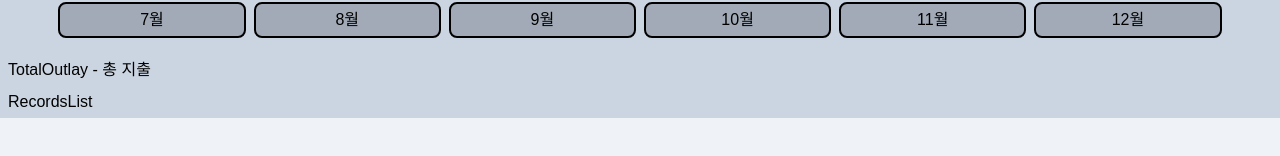
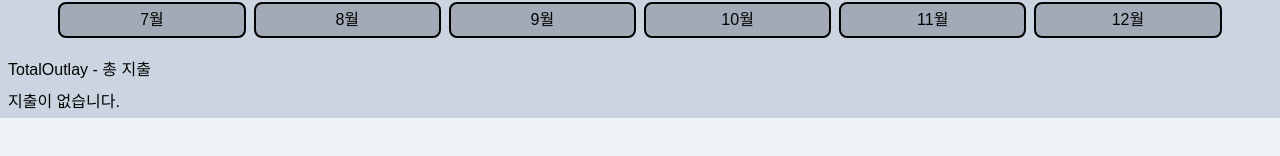
Before and after one commit to butterbeetle/sparta-account-book, a React (Vite) app: page / in a window 1280 px wide. Shown: the part 296-452 px from the top of the page. Built offline with nearby package versions, Linux system fonts and the light colour scheme.

Commit message:
Feat: 지출 표시

```diff
--- a/src/components/RecordsList.jsx
+++ b/src/components/RecordsList.jsx
@@ -1,8 +1,84 @@
-export default function RecordsList({ recordsData }) {
-  // console.log(recordsData);
+import styled from "styled-components";
+import formatAmount from "../utils/formatAmount";
+
+const RecordsListMainDiv = styled.div`
+  padding: 8px;
+  background-color: #cbd5e1;
+`;
+
+const ListUl = styled.ul`
+  display: flex;
+  flex-direction: column;
+  gap: 8px;
+`;
+
+const ListLi = styled.li`
+  display: flex;
+  justify-content: space-between;
+  align-items: center;
+  padding: 12px;
+  border-radius: 8px;
+  border: 1px solid gray;
+  box-shadow: rgba(0, 0, 0, 0.1) 0px 4px 6px;
+`;
+
+const ContentDiv = styled.div`
+  display: flex;
+  position: relative;
+  flex: 1;
+  flex-direction: column;
+  gap: 8px;
+`;
+
+const DateParagraph = styled.p`
+  color: gray;
+  font-size: 1rem;
+  font-weight: bold;
+`;
+
+const CategoryDiv = styled.div`
+  display: flex;
+  font-size: 1rem;
+  font-weight: bold;
+  color: #3c98fd;
+  width: fit-content;
+  max-width: 300px;
+`;
+
+const ContentParagraph = styled.p`
+  flex: 1;
+  white-space: nowrap;
+  overflow: hidden;
+  text-overflow: ellipsis;
+`;
+
+const AmountParagraph = styled.p`
+  font-size: 1.2rem;
+  font-weight: bold;
+  color: #3c98fd;
+`;
+
+export default function RecordsList({ selectedMonth, recordsData }) {
+  const filteredRecordsData = recordsData.filter(
+    ({ date }) => +date.split("-")[1] === +selectedMonth
+  );
+
   return (
-    <div className="p-2 bg-slate-300">
-      <h1>RecordsList</h1>
-    </div>
+    <RecordsListMainDiv>
+      <ListUl>
+        {filteredRecordsData.map(({ id, date, category, amount, content }) => (
+          <ListLi key={id}>
+            <ContentDiv>
+              <DateParagraph>{date}</DateParagraph>
+              <CategoryDiv>
+                {category} - <ContentParagraph>{content}</ContentParagraph>
+              </CategoryDiv>
+            </ContentDiv>
+            <AmountParagraph>{formatAmount(amount)}</AmountParagraph>
+          </ListLi>
+        ))}
+        {!filteredRecordsData.length && <div>지출이 없습니다.</div>}
+      </ListUl>
+    </RecordsListMainDiv>
   );
 }
--- a/src/pages/HomePage/HomePage.jsx
+++ b/src/pages/HomePage/HomePage.jsx
@@ -17,7 +17,7 @@ export default function HomePage({
         setSelectedMonth={setSelectedMonth}
       />
       <TotalOutlay />
-      <RecordsList recordsData={recordsData} />
+      <RecordsList selectedMonth={selectedMonth} recordsData={recordsData} />
     </main>
   );
 }
--- /dev/null
+++ b/src/utils/formatAmount.js
@@ -0,0 +1,3 @@
+export default function formatAmount(amount) {
+  return `${amount.toLocaleString("ko-KR")} 원`;
+}
```
